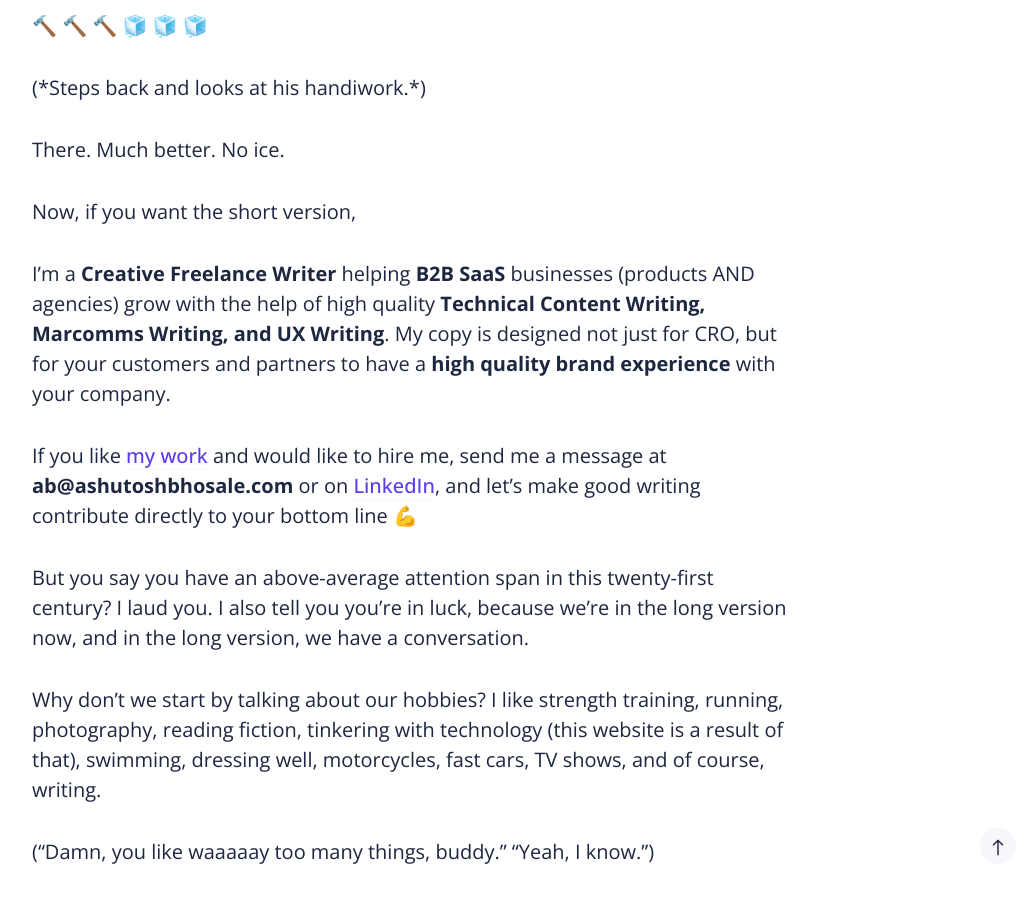
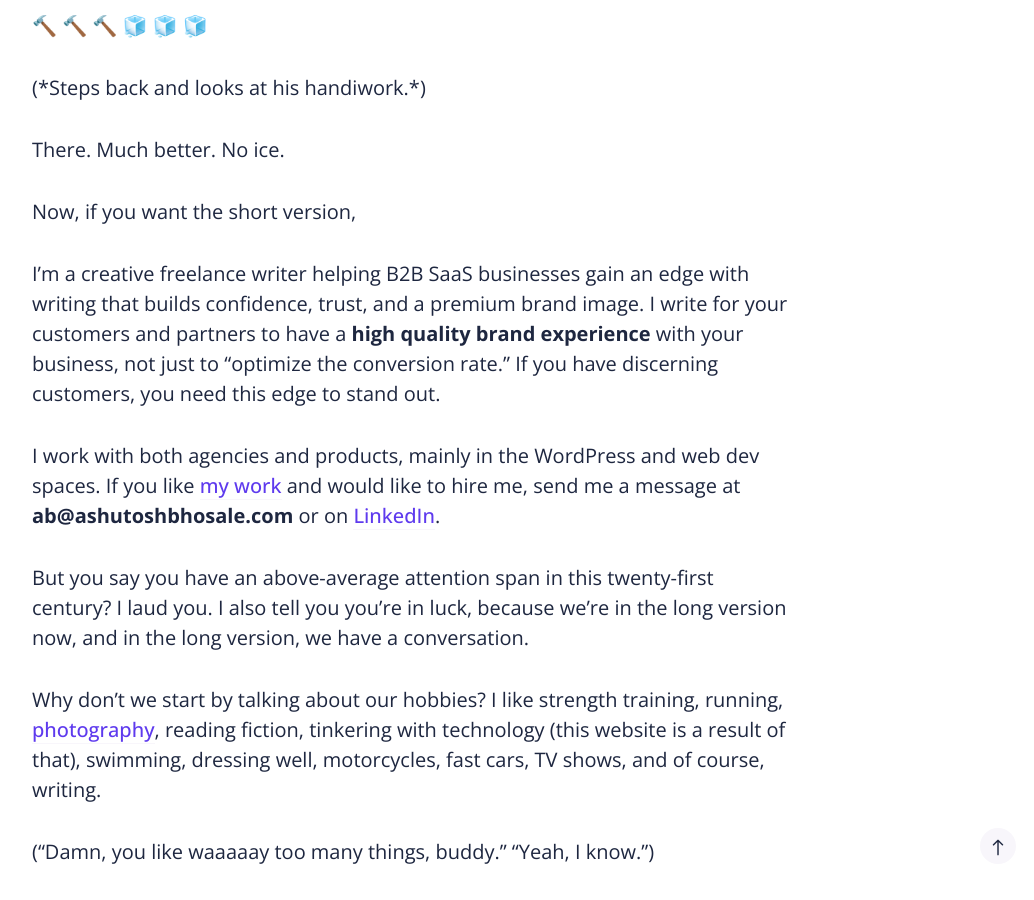
Before and after one commit to wowashuwow/wowashuwow.github.io, a Jekyll site: the page built from _pages/about.md, in a window 1280 px wide and 900 px high, scrolled down 1163 px. Shown: the whole window, without its empty margins (228-1262 px from the left). Built offline with Jekyll 4.4.1, drawn with Linux system fonts in a browser that asks for light colours; nearby versions of some CDN libraries.

Commit message:
Simplified homepage for freelance focus Removed Recent Blog Posts and Photography sections from homepage. Fixed hero copy for readability Linked Adobe portfolio photography page in about page copy, to let people see my photography now that it's not on the homepage.

```diff
--- a/_data/settings.yml
+++ b/_data/settings.yml
@@ -20,8 +20,8 @@ menu__settings:
 #-------------------------------
 # Hero Settings
 hero:
-  hero__title: Like a diamond, good writing is hard—hard to find, hard to forge, and hard to forget.
-  hero__description: And like a diamond, it's irresistible. That's why customers say yes to it.<br><br>I'm a Creative Freelance Writer who has made good writing work for brands like rtCamp and Google.<br><br>I offer three services- <b>Technical Content Writing</b>, <b>Marcomms Writing</b>, and <b>UX Writing</b>. Check out my <a href="https://ashutoshbhosale.com/work/">work</a>, and if you like what you see, send me your project details at <b>ab@ashutoshbhosale.com</b> or on <a href="https://www.linkedin.com/in/ashutoshbhosale/">LinkedIn</a>. Let's make good writing work for you, too!
+  hero__title: Good writing is like diamonds—hard to find, hard to forge, and hard to forget.
+  hero__description: And just like diamonds, it's irresistible. That's why customers say yes to it.<br><br>I'm a creative freelance writer who has made good writing work for brands like rtCamp and Google.<br><br>I offer three services- <b>Technical Content Writing</b>, <b>Marcomms Writing</b>, and <b>UX Writing</b>. Check out <a href="https://ashutoshbhosale.com/work/">my work</a>, and if you like what you see, message me with your project details at <b>ab@ashutoshbhosale.com</b> or on <a href="https://www.linkedin.com/in/ashutoshbhosale/">LinkedIn</a>.<br><br>Let's make good writing work for your business, too.
 
 
 #-------------------------------
--- a/_pages/about.md
+++ b/_pages/about.md
@@ -16,13 +16,13 @@ There. Much better. No ice.
 
 Now, if you want the short version,
 
-I'm a **Creative Freelance Writer** helping **B2B SaaS** businesses (products AND agencies) grow with the help of high quality **Technical Content Writing, Marcomms Writing, and UX Writing**. My copy is designed not just for CRO, but for your customers and partners to have a **high quality brand experience** with your company.
+I'm a creative freelance writer helping B2B SaaS businesses gain an edge with writing that builds confidence, trust, and a premium brand image. I write for your customers and partners to have a **high quality brand experience** with your business, not just to "optimize the conversion rate." If you have discerning customers, you need this edge to stand out.
 
-If you like [my work](/work/) and would like to hire me, send me a message at **ab@ashutoshbhosale.com** or on [LinkedIn](https://www.linkedin.com/in/ashutoshbhosale/), and let's make good writing contribute directly to your bottom line 💪
+I work with both agencies and products, mainly in the WordPress and web dev spaces. If you like [my work](/work/) and would like to hire me, send me a message at **ab@ashutoshbhosale.com** or on [LinkedIn](https://www.linkedin.com/in/ashutoshbhosale/).
 
 But you say you have an above-average attention span in this twenty-first century? I laud you. I also tell you you're in luck, because we're in the long version now, and in the long version, we have a conversation.
 
-Why don't we start by talking about our hobbies? I like strength training, running, photography, reading fiction, tinkering with technology (this website is a result of that), swimming, dressing well, motorcycles, fast cars, TV shows, and of course, writing.
+Why don't we start by talking about our hobbies? I like strength training, running, [photography](https://photos.ashutoshbhosale.com/), reading fiction, tinkering with technology (this website is a result of that), swimming, dressing well, motorcycles, fast cars, TV shows, and of course, writing.
 
 ("Damn, you like waaaaay too many things, buddy." "Yeah, I know.")
 
```
Also changed, not shown: index.md (+0 -4 lines).
